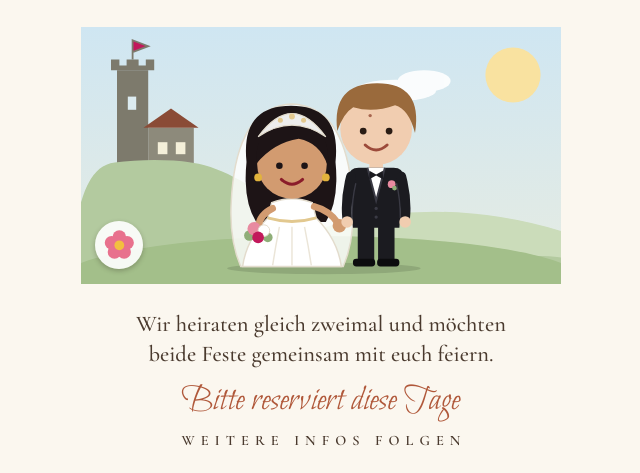
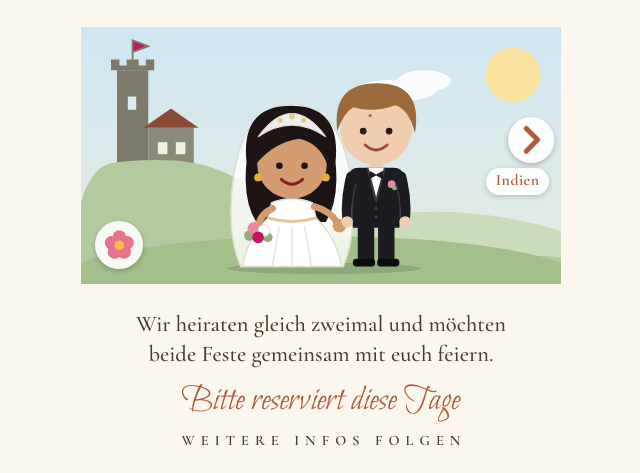
Before and after one commit to VaishnaviwedsAndreas/vaishnaviwedsandreas.github.io, a plain HTML site: page de/index.html in a window 1280 px wide. Shown: the part 327-800 px from the top of the page, without its empty margins (319-959 px from the left). Drawn offline with Linux system fonts and the light colour scheme.

Commit message:
Arrow buttons to switch between Germany and India
Round arrow on the picture edge with a label (India / Indien, Germany /
Deutschland), alongside swiping and tapping.

Co-Authored-By: Claude Opus 5.5 <noreply@anthropic.com>
Claude-Session: https://claude.ai/code/session_01Hin9P7LTknMWY8kcb46ew7

```diff
--- a/de/index.html
+++ b/de/index.html
@@ -81,10 +81,10 @@ body{margin:0;color:var(--ink);font:500 16px/1.3 var(--serif);font-variant-numer
 .fl:active{transform:scale(.9)}
 .fl svg{width:68%;height:68%;animation:flp 3.2s ease-in-out infinite}
 @keyframes flp{0%,72%,100%{transform:scale(1) rotate(0)}82%{transform:scale(1.2) rotate(25deg)}92%{transform:scale(1) rotate(72deg)}}
-.ar{top:50%;margin-top:-7cqw;width:13cqw;border:0;background:none;padding:0;display:flex;flex-direction:column;align-items:center;gap:1cqw;z-index:4;color:#fff;
- font:600 2.6cqw/1 var(--serif);letter-spacing:.12em;text-transform:uppercase;text-shadow:0 .2cqw .8cqw rgba(0,0,0,.55);transition:opacity .35s}
-.ar svg{width:9cqw;height:9cqw;border-radius:50%;background:rgba(255,255,255,.92);box-shadow:0 .4cqw 1.2cqw rgba(40,30,20,.28)}
-.ar-r{right:1cqw}.ar-l{left:1cqw;opacity:0;pointer-events:none}
+.ar{top:50%;margin-top:-8cqw;border:0;background:none;padding:0;display:flex;flex-direction:column;gap:1.2cqw;z-index:4;transition:opacity .35s}
+.ar svg{width:9.5cqw;height:9.5cqw;border-radius:50%;background:rgba(255,255,255,.94);box-shadow:0 .4cqw 1.2cqw rgba(40,30,20,.28)}
+.ar span{background:rgba(255,255,255,.94);color:var(--rust);font:600 3.3cqw/1 var(--serif);letter-spacing:.03em;padding:1cqw 2cqw 1.2cqw;border-radius:3cqw;white-space:nowrap;box-shadow:0 .3cqw 1cqw rgba(40,30,20,.22)}
+.ar-r{right:2.5cqw;align-items:flex-end}.ar-l{left:2.5cqw;align-items:flex-start;opacity:0;pointer-events:none}
 .ar-r svg{animation:nr 1.5s ease-in-out infinite}.ar-l svg{animation:nl 1.5s ease-in-out infinite}
 @keyframes nr{0%,100%{transform:translateX(0)}50%{transform:translateX(1.4cqw)}}
 @keyframes nl{0%,100%{transform:translateX(0)}50%{transform:translateX(-1.4cqw)}}
@@ -104,7 +104,7 @@ body{margin:0;color:var(--ink);font:500 16px/1.3 var(--serif);font-variant-numer
 </style>
 </head>
 <body>
-<main class="st" data-v="">
+<main class="st" data-v="arrows">
 <p class="std">Save the Date</p>
 <h1 class="nm" data-w="48"><span>Vaishnavi</span> <em>&amp;</em> <span>Andreas</span></h1>
 <div class="dt"><p><b>25.06.2027</b> <span class="v">Heuchelberger Warte</span> <span class="w">Leingarten (ca. 16 Uhr)</span></p><p><b>03.–05.11.2027</b> <span class="v">Backwater Ripples</span> <span class="w">Kumarakom, Kerala, Indien</span></p></div>
@@ -213,7 +213,7 @@ body{margin:0;color:var(--ink);font:500 16px/1.3 var(--serif);font-variant-numer
 </g></svg></div></div><div class="hand"><i><svg viewBox="-2 -2 30 35" aria-hidden="true"><circle class="rp" cx="10" cy="3" r="5"/>
 <path d="M8 16V3.6a2 2 0 0 1 4 0V12a2 2 0 0 1 4 0v1a2 2 0 0 1 4 0v1a2 2 0 0 1 4 0V21q0 7-7 8h-6.5q-3.2-.2-5-3L2.6 19.6a2 2 0 0 1 3-2.6L8 19.2Z"
  fill="#fff" stroke="#1d1416" stroke-width="1.5" stroke-linejoin="round"/>
-<path d="M16 13v4M20 14v3.5" stroke="#1d1416" stroke-width="1.2" stroke-linecap="round" fill="none"/></svg></i></div><button class="ctl fl" type="button" aria-label="Blumen regnen lassen"><svg viewBox="-12 -12 24 24" aria-hidden="true"><g fill="#e8718d"><circle cx="-0.00" cy="-6.00" r="5"/><circle cx="5.71" cy="-1.85" r="5"/><circle cx="3.53" cy="4.85" r="5"/><circle cx="-3.53" cy="4.85" r="5"/><circle cx="-5.71" cy="-1.85" r="5"/></g><circle r="3.6" fill="#f3bf3f"/></svg></button></div>
+<path d="M16 13v4M20 14v3.5" stroke="#1d1416" stroke-width="1.2" stroke-linecap="round" fill="none"/></svg></i></div><button class="ctl ar ar-r" type="button" data-t="1" aria-label="Indien"><svg viewBox="0 0 24 24" aria-hidden="true"><path d="M9.5 6l6 6-6 6" fill="none" stroke="#b0583a" stroke-width="2.6" stroke-linecap="round" stroke-linejoin="round"/></svg><span>Indien</span></button><button class="ctl ar ar-l" type="button" data-t="0" aria-label="Deutschland"><svg viewBox="0 0 24 24" aria-hidden="true"><path d="M14.5 6l-6 6 6 6" fill="none" stroke="#b0583a" stroke-width="2.6" stroke-linecap="round" stroke-linejoin="round"/></svg><span>Deutschland</span></button><button class="ctl fl" type="button" aria-label="Blumen regnen lassen"><svg viewBox="-12 -12 24 24" aria-hidden="true"><g fill="#e8718d"><circle cx="-0.00" cy="-6.00" r="5"/><circle cx="5.71" cy="-1.85" r="5"/><circle cx="3.53" cy="4.85" r="5"/><circle cx="-3.53" cy="4.85" r="5"/><circle cx="-5.71" cy="-1.85" r="5"/></g><circle r="3.6" fill="#f3bf3f"/></svg></button></div>
 <p class="msg">Wir heiraten gleich zweimal und möchten beide Feste gemeinsam mit euch feiern.</p>
 <p class="rs" data-w="58">Bitte reserviert diese Tage</p>
 <p class="mo">Weitere Infos folgen</p>
```
Also changed, not shown: index.html (+6 -6 lines).
